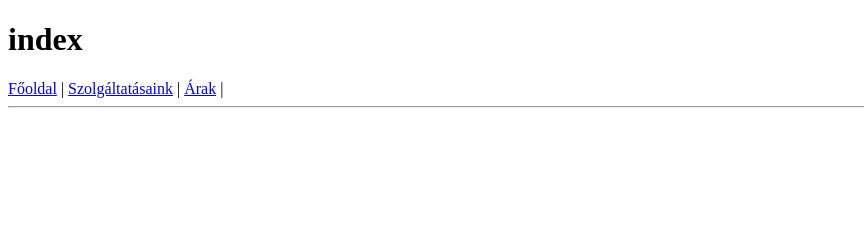
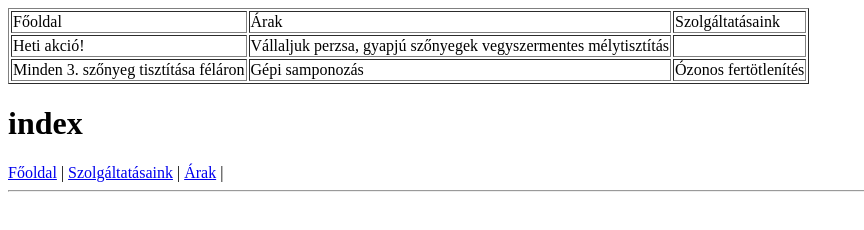
Before and after one commit to AndorDavid/projekt-4, a plain HTML site: page index.html in a window 1280 px wide. Shown: the whole page, without its empty margins (0-864 px from the left). Drawn offline with Linux system fonts and the light colour scheme.

Commit message:
táblázat megkezdéser

```diff
--- a/index.html
+++ b/index.html
@@ -8,6 +8,29 @@
 </head>
 
 <body>
+	<table border="1">
+		<tr>
+			<td>Főoldal</td>
+			<td>Árak</td>
+			<td>Szolgáltatásaink</td>
+		</tr>
+		<tr>
+			<td>Heti akció!</td>
+			<td>Vállaljuk perzsa, gyapjú szőnyegek vegyszermentes mélytisztítás</td>
+			<td></td>
+		</tr>
+		<tr>
+			<td>Minden 3. szőnyeg tisztítása féláron</td>
+			<td>Gépi samponozás</td>
+			<td>Ózonos fertötlenítés</td>
+		</tr>
+	</table>
+
+
+
+
+
+</table>
 
 <h1>index</h1>
 
```
